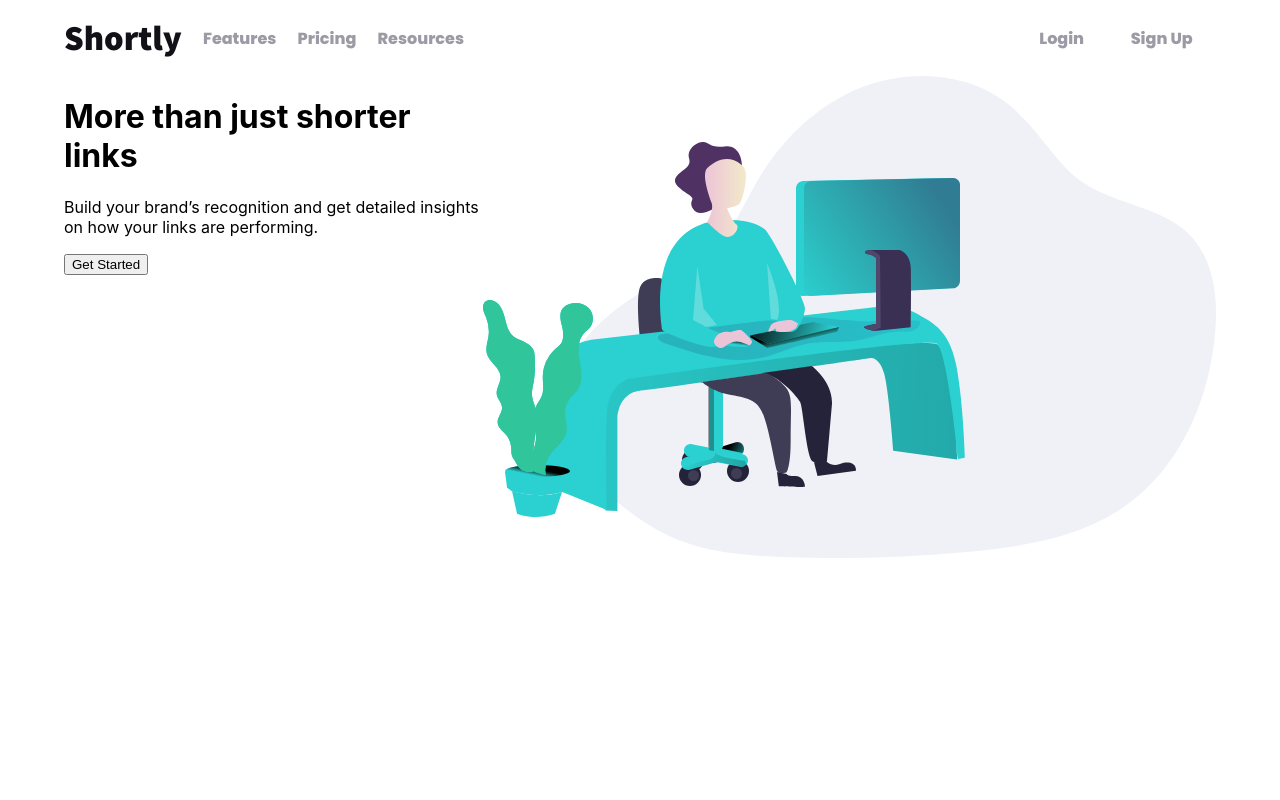
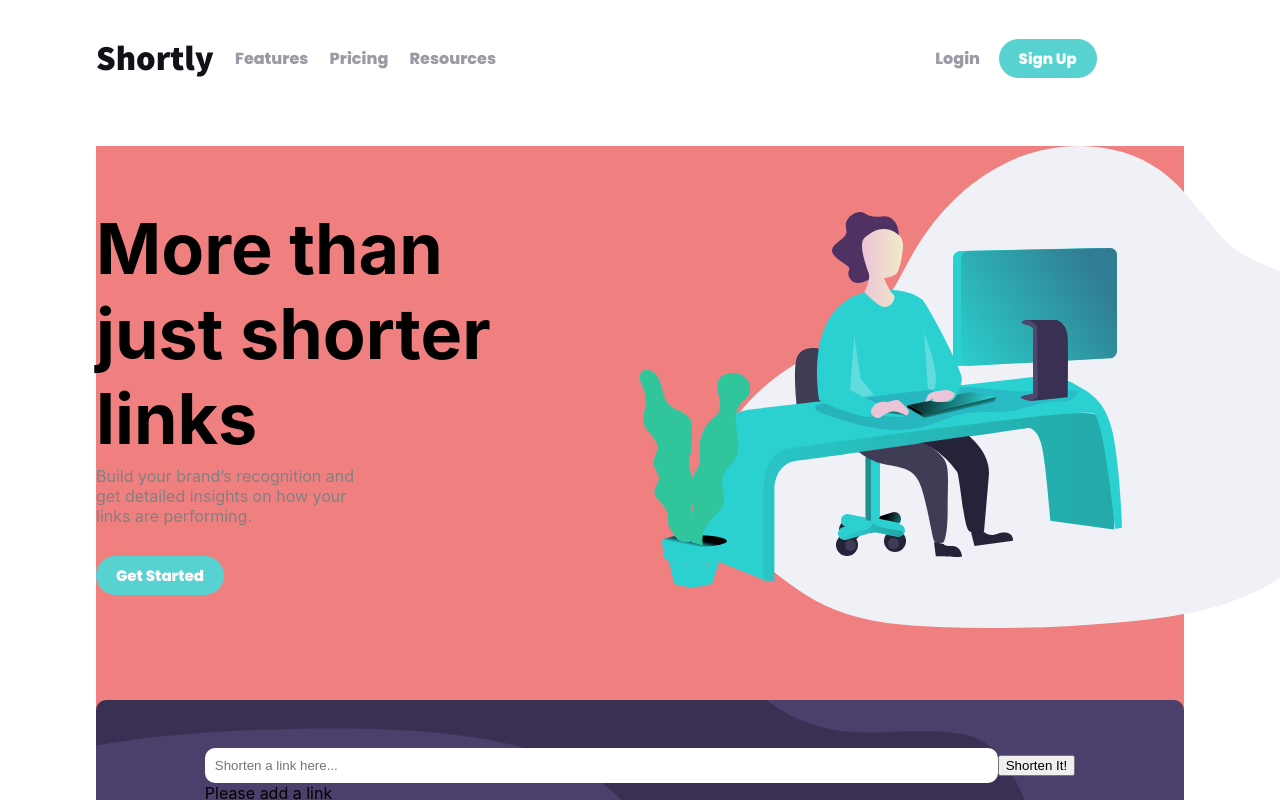
Before and after one commit to primelos/URL_shortening_API, a React (Create React App) app: page / in a window 1280 px wide. Built offline with nearby package versions, Linux system fonts and the light colour scheme.

Commit message:
intro body and search built out

```diff
--- a/src/App.css
+++ b/src/App.css
@@ -1,4 +1,5 @@
 .App{
-  width: 90%;
+  width: 100%;
   margin: 0 auto;
+  overflow: hidden;
 }
--- a/src/App.js
+++ b/src/App.js
@@ -2,14 +2,26 @@ import logo from "./logo.svg";
 import "./App.css";
 import Navbar from "./components/navbar";
 import IntroBody from "./components/introBody";
+import styled from "styled-components";
+import Search from "./components/search";
 
 function App() {
   return (
     <div className="App">
-      <Navbar />
-      <IntroBody />
+      <AppContainer>
+        <Navbar />
+        <IntroBody />
+        <Search />
+      </AppContainer>
     </div>
   );
 }
 
 export default App;
+
+const AppContainer = styled.div`
+  width: 85%;
+  margin: 0 auto;
+  position: relative;
+  height: 100vh;
+`;
--- a/src/components/button/index.jsx
+++ b/src/components/button/index.jsx
@@ -1,7 +1,26 @@
 import React from "react";
+import styled from "styled-components";
 
-const Button = () => {
-  return <div></div>;
+const Button = (props) => {
+  return <ButtonContainer>{props.text}</ButtonContainer>;
 };
 
 export default Button;
+
+const ButtonContainer = styled.button`
+  border: none;
+  border-top-right-radius: 25px;
+  border-top-left-radius: 25px;
+  border-bottom-right-radius: 25px;
+  border-bottom-left-radius: 25px;
+  padding: 8px 20px;
+  background-color: #58d1d1;
+  font-size: 15px;
+  color: #fff;
+  font-weight: bold;
+  font-family: "Poppins", sans-serif;
+  &:hover {
+    cursor: pointer;
+    background-color: #9ce2e2;
+  }
+`;
--- a/src/components/introBody/index.jsx
+++ b/src/components/introBody/index.jsx
@@ -1,5 +1,6 @@
 import React from "react";
 import styled from "styled-components";
+import Button from "../button";
 
 const IntroBody = () => {
   return (
@@ -10,7 +11,7 @@ const IntroBody = () => {
           Build your brand’s recognition and get detailed insights on how your
           links are performing.
         </p>
-        <button>Get Started</button>
+        <Button text="Get Started"></Button>
       </BodyWrapper>
       <ImageWrapper>
         <img
@@ -26,8 +27,34 @@ export default IntroBody;
 
 const IntroContainer = styled.div`
   display: flex;
+  max-width: 100%;
+  width: 100%;
+  background-color: lightcoral;
 `;
 
-const BodyWrapper = styled.div``;
+const BodyWrapper = styled.div`
+  max-width: 60%;
+  width: 60%;
+  padding-bottom: 140px;
+  h1 {
+    font-size: 70px;
+    font-weight: bold;
+    width: 80%;
+    max-width: 80%;
+    margin: 60px 0 0 0;
+  }
+  p {
+    width: 50%;
+    color: grey;
+    margin: 5px 0 30px 0;
+  }
+`;
 
-const ImageWrapper = styled.div``;
+const ImageWrapper = styled.div`
+  max-width: 50%;
+  img {
+    max-width: 800px;
+    max-height: 800px;
+    color: #f0f1f6;
+  }
+`;
--- a/src/components/navbar/index.jsx
+++ b/src/components/navbar/index.jsx
@@ -1,5 +1,6 @@
 import React from "react";
 import styled from "styled-components";
+import Button from "../button";
 
 const Navbar = () => {
   return (
@@ -16,7 +17,7 @@ const Navbar = () => {
         <RightNav>
           <NavItem>Login</NavItem>
 
-          <NavItem>Sign Up</NavItem>
+          <Button text="Sign Up" />
         </RightNav>
       </RightNavWrapper>
     </NavContainer>
@@ -29,11 +30,12 @@ const NavContainer = styled.div`
   display: flex;
   justify-content: center;
   align-items: center;
+  padding: 20px 0 50px 0;
 `;
 
 const LeftNavWrapper = styled.div`
   display: flex;
-  flex: auto;
+  flex: 1;
 `;
 
 const LeftNav = styled.ul`
@@ -63,7 +65,7 @@ const NavItem = styled.li`
 `;
 
 const RightNavWrapper = styled.div`
-  width: 200px;
+  width: 258px;
 `;
 
 const RightNav = styled.div`
@@ -71,4 +73,5 @@ const RightNav = styled.div`
   justify-content: space-around;
   align-items: center;
   list-style-type: none;
+  margin-right: 78px;
 `;
--- /dev/null
+++ b/src/components/search/index.jsx
@@ -0,0 +1,85 @@
+import React, { useState, useEffect } from "react";
+import styled from "styled-components";
+import axios from "axios";
+
+const initialState = "";
+const Search = () => {
+  const [search, setSearch] = useState(initialState);
+
+  const handleSend = (e) => {
+    e.preventDefault();
+    alert(search.url);
+    setSearch(initialState);
+  };
+
+  const handleChange = (e) => {
+    const name = e.target.name;
+    setSearch({ ...search, [name]: e.target.value });
+  };
+  console.log("search", search);
+  return (
+    <SearchContainer>
+      <SearchWrapper onSubmit={handleSend}>
+        <label style={{ width: "100%" }}>
+          <SearchInputWrapper>
+            <SearchInput
+              onChange={handleChange}
+              name="url"
+              placeholder="Shorten a link here..."
+            />
+            <button type="submit">Shorten It!</button>
+          </SearchInputWrapper>
+          Please add a link
+        </label>
+      </SearchWrapper>
+    </SearchContainer>
+  );
+};
+
+export default Search;
+
+const SearchContainer = styled.div`
+  position: absolute;
+  top: 700px;
+  background-image: url("/images/bg-shorten-desktop.svg");
+  /* z-index: 100; */
+  width: 100%;
+  height: 150px;
+  background-repeat: no-repeat;
+  background-size: cover;
+  background-color: #3a3054;
+  border-radius: 10px;
+  display: flex;
+  justify-content: center;
+  align-items: center;
+`;
+
+const SearchWrapper = styled.form`
+  position: relative;
+  width: 80%;
+  display: flex;
+  justify-content: center;
+  align-items: center;
+`;
+
+const SearchInputWrapper = styled.div`
+  display: flex;
+  justify-content: center;
+  align-items: center;
+`;
+
+const SearchInput = styled.input`
+  padding: 10px;
+  border-radius: 10px;
+  display: flex;
+  flex: 1;
+  border: none;
+
+  &:focus {
+    outline: none;
+    border: 2px solid #e45b0b;
+    ::placeholder {
+      color: #e45b0b;
+    }
+  }
+`;
```
Also changed, not shown: src/components/advanceStatistics/index.jsx (added).
